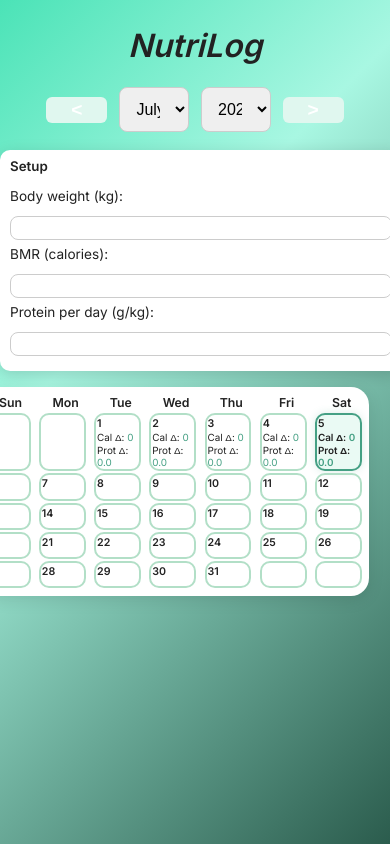
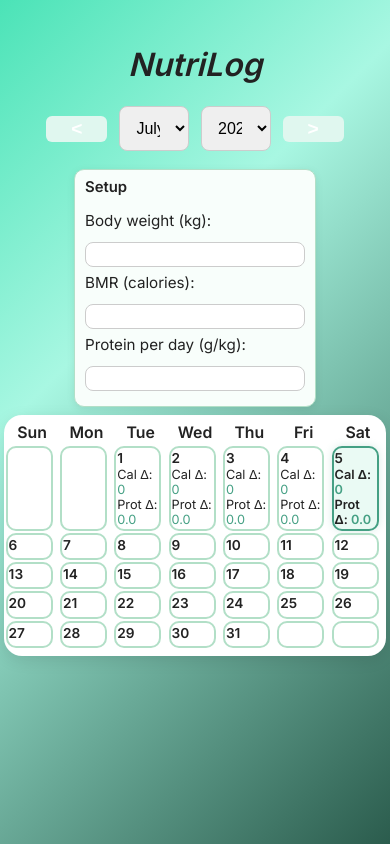
Before and after one commit to Amitcoco/Nutrilog, a plain HTML site: page index.html in a window 390 px wide. Drawn offline with Linux system fonts and the light colour scheme; no server answers.

Commit message:
Update index.html

```diff
--- a/index.html
+++ b/index.html
@@ -252,24 +252,45 @@
     }
 
     @media (max-width: 600px) {
-      #calendarGrid {
-        font-size: 0.7em;
-        padding: 2vw 0.2vw 2vw 0.2vw;
-        min-width: 0;
-        width: 99vw;
-        max-width: 99vw;
-        margin: 0 0.2cm 0.2cm 0;
-        margin-bottom: 0.7cm !important;
+      #mainLayout {
+        flex-direction: column;
+        align-items: stretch;
+        gap: 0;
       }
       #setupPopup {
-        width: 98vw;
-        max-width: 98vw;
+        width: 90vw !important;
+        max-width: 220px !important;
+        margin: 0 auto 8px auto !important;
+        font-size: 0.95em !important;
+        border: 1.5px solid #b2dfc7 !important;
+        box-shadow: 0 2px 8px rgba(0,0,0,0.08) !important;
+        background: #f8fefb !important;
+        border-radius: 10px !important;
+        z-index: 1000;
       }
-      h1 {
-        margin-top: 0.7cm;
+      #calendarGrid {
+        width: 98vw !important;
+        max-width: 99vw !important;
+        min-width: 0 !important;
+        margin: 0 auto 0 auto !important;
+        font-size: 0.9em !important;
       }
-      #calendarHeader {
-        margin-top: 0.7cm;
+    }
+
+    /* Optional: Collapsible setup on mobile */
+    @media (max-width: 600px) {
+      #setupPopup.collapsed {
+        height: 32px !important;
+        overflow: hidden !important;
+        min-width: 0 !important;
+        max-width: 220px !important;
+        width: 90vw !important;
+        cursor: pointer;
+      }
+      #setupPopup.collapsed h3:after {
+        content: ' (tap to expand)';
+        font-size: 0.9em;
+        color: #888;
       }
     }
 
```
